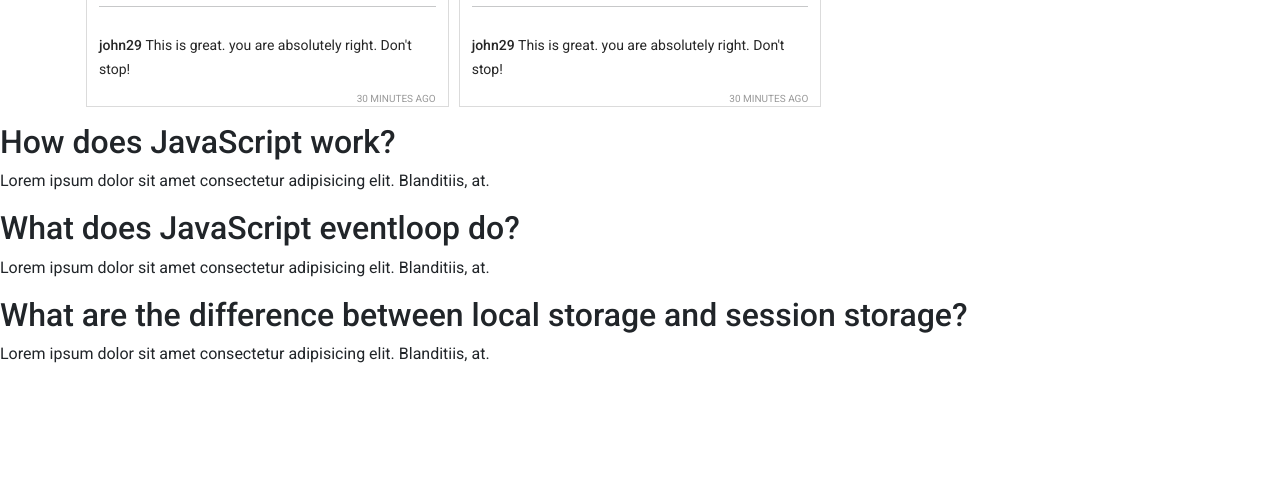
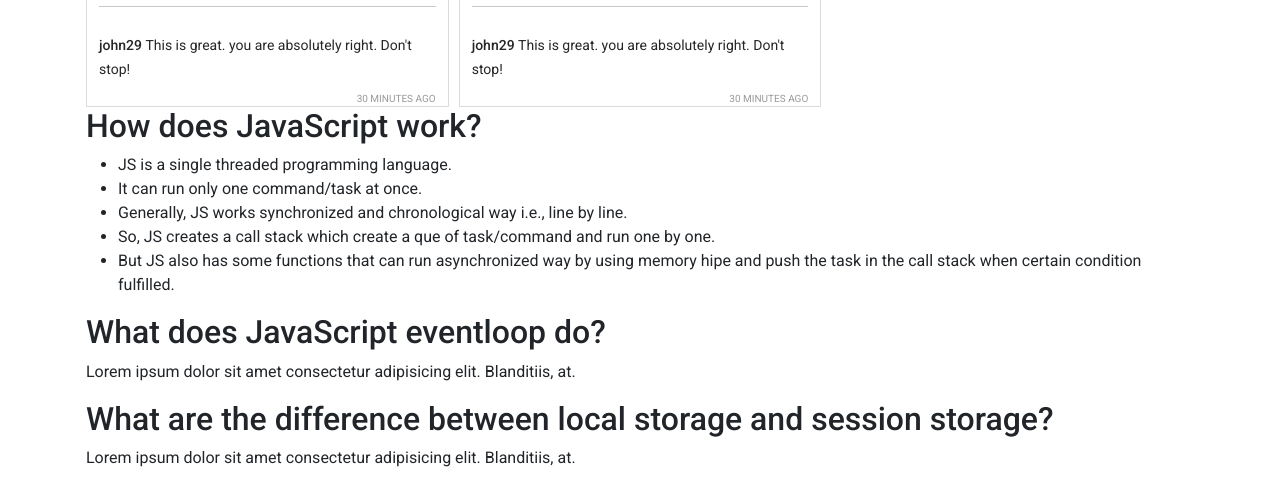
Before and after one commit to Swopno1/insta-shohor-final, a plain HTML site: page index.html in a window 1280 px wide. Shown: the part 1425-1927 px from the top of the page. Before the commit the page ends 1807 px from the top, so only its background shows below. Drawn offline with nearby package versions, Linux system fonts and the light colour scheme.

Commit message:
Answer 1st question.

```diff
--- a/index.html
+++ b/index.html
@@ -87,17 +87,32 @@
       <div id="reported">
         <h1>Reported posts</h1>
       </div>
-    </main>
+
       <section>
         <h2>How does JavaScript work?</h2>
-      <p>
-        Lorem ipsum dolor sit amet consectetur adipisicing elit. Blanditiis, at.
-      </p>
+        <ul>
+          <li>JS is a single threaded programming language.</li>
+          <li>It can run only one command/task at once.</li>
+          <li>
+            Generally, JS works synchronized and chronological way i.e., line by
+            line.
+          </li>
+          <li>
+            So, JS creates a call stack which create a que of task/command and
+            run one by one.
+          </li>
+          <li>
+            But JS also has some functions that can run asynchronized way by
+            using memory hipe and push the task in the call stack when certain
+            condition fulfilled.
+          </li>
+        </ul>
       </section>
       <section>
         <h2>What does JavaScript eventloop do?</h2>
         <p>
-        Lorem ipsum dolor sit amet consectetur adipisicing elit. Blanditiis, at.
+          Lorem ipsum dolor sit amet consectetur adipisicing elit. Blanditiis,
+          at.
         </p>
       </section>
       <section>
@@ -105,9 +120,12 @@
           What are the difference between local storage and session storage?
         </h2>
         <p>
-        Lorem ipsum dolor sit amet consectetur adipisicing elit. Blanditiis, at.
+          Lorem ipsum dolor sit amet consectetur adipisicing elit. Blanditiis,
+          at.
         </p>
       </section>
+    </main>
+
     <footer></footer>
 
     <!-- add javascript  file  -->
```
Lines whose indentation alone changed are shown as unchanged.
